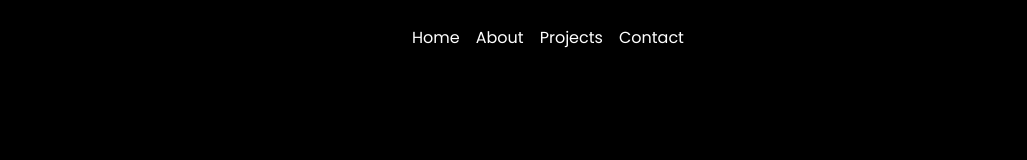
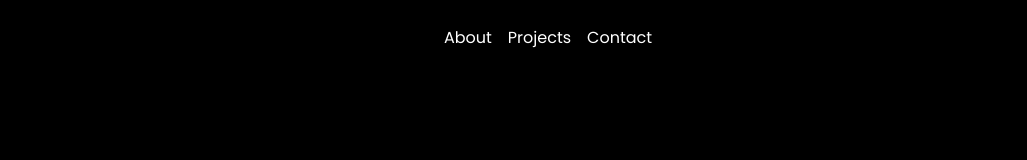
Before and after one commit to vatsalagarwall/portfolio-client, a React (Create React App) app: page / in a window 1280 px wide. Shown: the top 160 px of the page, without its empty margins (92-1119 px from the left). Built offline with nearby package versions, Linux system fonts and the light colour scheme.

Commit message:
scroll added

```diff
--- a/src/App.css
+++ b/src/App.css
@@ -36,3 +36,7 @@
     transform: rotate(360deg);
   }
 }
+
+html {
+  scroll-behavior: smooth;
+}
--- a/src/Components/Main.jsx
+++ b/src/Components/Main.jsx
@@ -41,40 +41,31 @@ function Main() {
               >
                 <ul className="navbar-nav me-auto mb-2 mb-lg-0 d-flex justify-content-center w-100">
                   <li className="nav-item flex-grow-1 text-center">
-                    <button
-                      className="nav-link active text-white"
-                      aria-current="page"
-                      href="#home"
-                    >
-                      Home
-                    </button>
-                  </li>
-                  <li className="nav-item flex-grow-1 text-center">
-                    <button
+                    <a
                       className="nav-link active text-white"
                       aria-current="page"
                       href="#about"
                     >
                       About
-                    </button>
+                    </a>
                   </li>
                   <li className="nav-item flex-grow-1 text-center">
-                    <button
+                    <a
                       className="nav-link active text-white"
                       aria-current="page"
-                      href="#"
+                      href="#projects"
                     >
                       Projects
-                    </button>
+                    </a>
                   </li>
                   <li className="nav-item flex-grow-1 text-center">
-                    <button
+                    <a
                       className="nav-link active text-white"
                       aria-current="page"
-                      href="#"
+                      href="#contact"
                     >
                       Contact
-                    </button>
+                    </a>
                   </li>
                 </ul>
               </div>
@@ -113,9 +104,16 @@ function Main() {
           </div>
         </div>
       </div>
-      <About />
-      <Projects />
-      <Contact />
+
+      <div id="about">
+        <About />
+      </div>
+      <div id="projects">
+        <Projects />
+      </div>
+      <div id="contact">
+        <Contact />
+      </div>
     </div>
   );
 }
```
